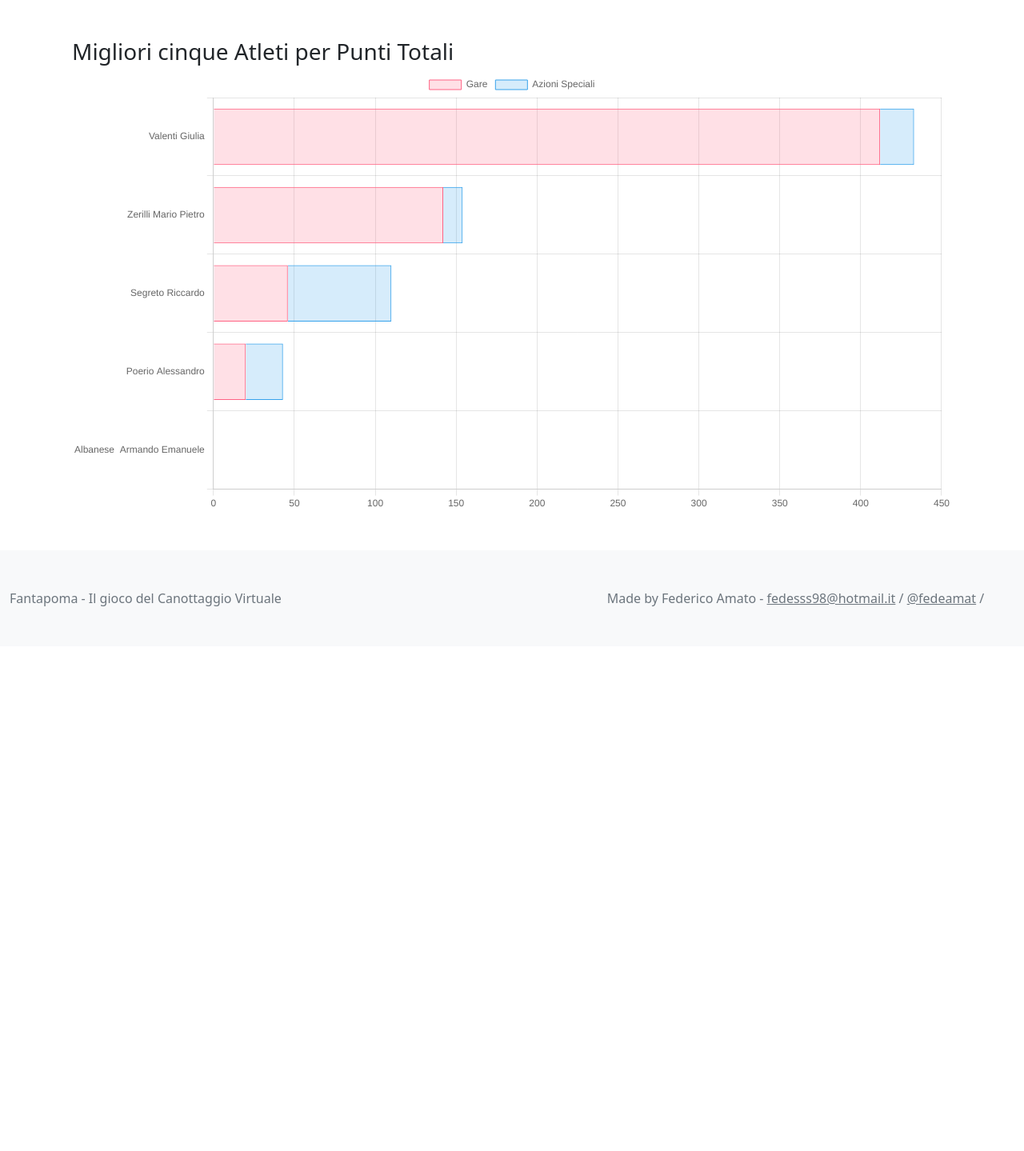
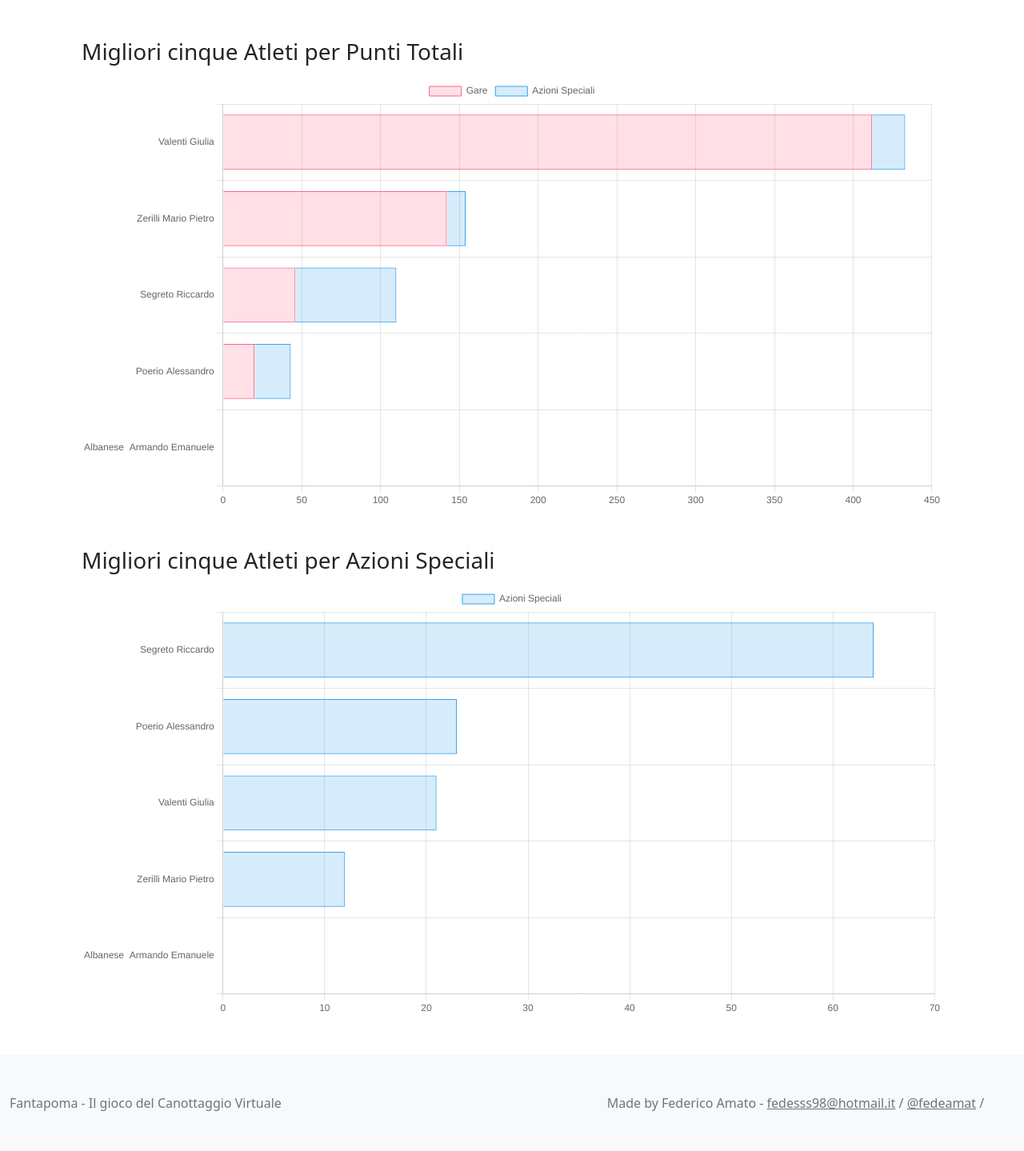
Before and after one commit to fedesss98/scp-django, a Django app: page /fantapoma/statistics/ in a window 1280 px wide. Shown: the part 214-1653 px from the top of the page at 80% size. Before the commit the page ends 1022 px from the top, so only its background shows below. Run offline with Django 3.2, Linux system fonts and the light colour scheme; data comes from the database, SQL or seed files in the repository.

Commit message:
Add top5 SpecialActions Athletes

```diff
--- a/fantapoma/templates/fantapoma/navbar.html
+++ b/fantapoma/templates/fantapoma/navbar.html
@@ -2,7 +2,7 @@
 
 <nav class="navbar navbar-expand-lg navbar-dark bg-dark">
   <div class="container-fluid">
-    <a class="navbar-brand" href="#">Fantapoma</a>
+    <a class="navbar-brand" href="{% url 'fantapoma' %}">Fantapoma</a>
     <button class="navbar-toggler" type="button" data-bs-toggle="collapse" data-bs-target="#navbarNav" aria-controls="navbarNav" aria-expanded="false" aria-label="Toggle navigation">
       <span class="navbar-toggler-icon"></span>
     </button>
--- a/fantapoma/templates/fantapoma/statistics.html
+++ b/fantapoma/templates/fantapoma/statistics.html
@@ -14,8 +14,16 @@
     </a>
   </header>
   <main class='container px-2 mx-auto my-5'>
-    <h3>Migliori cinque Atleti per Punti Totali</h3>
-    <canvas id="top_athletes_chart"></canvas>
+    <div class="container top5 top5--overall mt-5 ">
+      <h3 class='mb-3'>Migliori cinque Atleti per Punti Totali</h3>
+      <canvas id="top_athletes_chart"></canvas>
+    </div>
+
+    <div class="container top5 top5--actions mt-5">
+      <h3 class='mb-3'>Migliori cinque Atleti per Azioni Speciali</h3>
+      <canvas id="top_actions_chart"></canvas>
+    </div>
+
   </main>
 </div>
 <script src="https://cdn.jsdelivr.net/npm/chart.js"></script>
@@ -60,6 +68,31 @@
             }
         }
     });
+
+    const actions_labels = [];
+    const actions_data = [];
+    {% for athlete in top_actions_athletes %}
+            actions_labels.push('{{ athlete.name }}');
+            actions_data.push({{ athlete.actions_points }});
+    {% endfor %}
+
+    const actions_ctx = document.getElementById('top_actions_chart').getContext('2d');
+    const TopActionsChart = new Chart(actions_ctx, {
+        type: 'bar',
+        data: {
+          labels: actions_labels,
+          datasets: [{
+              label: 'Azioni Speciali',
+              data: actions_data,
+              backgroundColor: 'rgba(54, 162, 235, 0.2)',
+              borderColor: 'rgba(54, 162, 235, 1)',
+              borderWidth: 1
+          }]
+        },
+        options: {
+            indexAxis: 'y',
+        }
+    });
 </script>
 
 {% endblock %}
```
